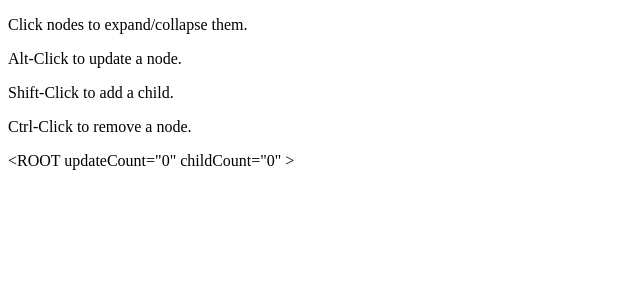
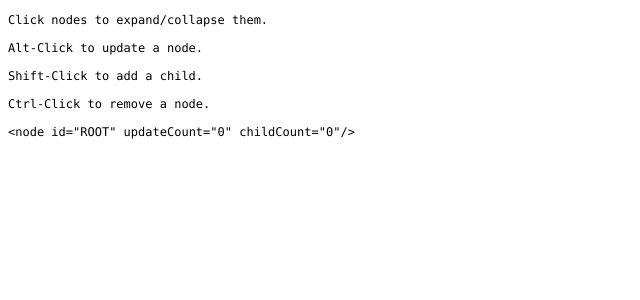
Before and after one commit to xirzec/react-treeview, a React app: page / in a window 1280 px wide. Shown: the top 300 px of the page, without its empty margins (0-640 px from the left). Built offline with nearby package versions, Linux system fonts and the light colour scheme.

Commit message:
Basic tree working

```diff
--- /dev/null
+++ b/public/global.css
@@ -0,0 +1,6 @@
+body {
+  font-family: "Consolas","Lucida Console",monospace;
+  font-size: 12px;
+  line-height: 1.3335;
+  user-select: none;
+}
--- a/public/index.html
+++ b/public/index.html
@@ -4,6 +4,7 @@
         <meta charset="UTF-8" />
         <meta http-equiv="Content-Type" content="text/html" />
         <title>TreeView Demo</title>
+        <link rel="stylesheet" href="global.css" />
     </head>
     <body>
         <div id="app"></div>
--- /dev/null
+++ b/src/ux/icons/icon.tsx
@@ -0,0 +1,39 @@
+import * as React from "react";
+
+export interface IIconProps {
+    style?: React.CSSProperties;
+    onClick?: (evt: React.MouseEvent<SVGElement>) => void;
+    height?: number;
+    width?: number;
+}
+
+export abstract class Icon extends React.PureComponent<IIconProps> {
+    public static defaultProps = {
+        height: 14,
+        width: 14,
+    };
+
+    public render() {
+        return (
+        <svg
+            style={this.props.style}
+            fill="currentColor"
+            height={this.props.height}
+            width={this.props.width}
+            viewBox="0 0 448 448"
+            onClick={this.handleClick}
+            focusable="false"
+        >
+            {this.getIcon()}
+        </svg>
+        );
+    }
+
+    protected abstract getIcon(): JSX.Element | JSX.Element[];
+
+    private handleClick = (evt: React.MouseEvent<SVGElement>) => {
+        if (this.props.onClick) {
+            this.props.onClick(evt);
+        }
+    }
+}
--- /dev/null
+++ b/src/ux/icons/treeCollapsed.tsx
@@ -0,0 +1,8 @@
+import * as React from "react";
+import { Icon } from "./icon";
+
+export default class TreeCollapsedIcon extends Icon {
+    protected getIcon() {
+        return <path d="M160 352.438v-256.908l135.22 128.47-135.22 128.438zm32-182.375v107.875l56.766-53.938-56.766-53.937z"/>;
+    }
+}
--- /dev/null
+++ b/src/ux/icons/treeExpanded.tsx
@@ -0,0 +1,8 @@
+import * as React from "react";
+import { Icon } from "./icon";
+
+export default class TreeExpandedIcon extends Icon {
+    protected getIcon() {
+        return <path d="M320 128v192h-192l192-192z"/>;
+    }
+}
--- a/src/ux/treeItem.tsx
+++ b/src/ux/treeItem.tsx
@@ -1,5 +1,8 @@
 import * as React from "react";
 import { INode, INodeMap } from "../data/interfaces";
+import TreeCollapsedIcon from "./icons/treeCollapsed";
+import TreeExpandedIcon from "./icons/treeExpanded";
+import TreeLevel from "./treeLevel";
 
 export interface ITreeItemProps {
     map: INodeMap;
@@ -7,20 +10,74 @@ export interface ITreeItemProps {
     onItemClick: (evt: React.MouseEvent<HTMLDivElement>, id: string) => void;
 }
 
-export default class TreeLevel extends React.PureComponent<ITreeItemProps> {
+export interface ITreeItemState {
+    expanded: boolean;
+}
+
+export default class TreeItem extends React.PureComponent<ITreeItemProps, ITreeItemState> {
+
+    constructor(props: ITreeItemProps) {
+        super(props);
+        this.state = {
+            expanded: false,
+        };
+    }
+
     public render() {
         const item = this.props.item;
+        const hasChildren = item.children.size > 0;
+        const expanded = this.state.expanded;
+        let icon: JSX.Element | undefined;
+        let footer: JSX.Element | undefined;
+        let child: JSX.Element | undefined;
+        if (hasChildren && expanded) {
+            icon = <TreeExpandedIcon/>;
+            footer = <div>&lt;node&gt;</div>;
+            child = (
+                <TreeLevel
+                    map={this.props.map}
+                    items={this.getChildren()}
+                    isRoot={false}
+                    onItemClick={this.props.onItemClick}
+                />
+            );
+        } else if (hasChildren) {
+            icon = <TreeCollapsedIcon/>;
+        }
         return (
             <div onClick={this.onClick}>
-                &lt;
-                {item.id} updateCount="{item.updateCount}"
-                childCount="{item.children.size}"
-                &gt;
+                <div>
+                    {icon}
+                    &lt;node
+                    id="{item.id}"
+                    updateCount="{item.updateCount}"
+                    childCount="{item.children.size}"
+                    {expanded ? "" : "/"}&gt;
+                </div>
+                {child}
+                {footer}
             </div>
         );
     }
 
     private onClick = (evt: React.MouseEvent<HTMLDivElement>) => {
-        this.props.onItemClick(evt, this.props.item.id);
+        evt.stopPropagation();
+        if (!evt.altKey && !evt.shiftKey && !evt.ctrlKey) {
+            this.toggleExpand();
+        } else {
+            this.props.onItemClick(evt, this.props.item.id);
+        }
+    }
+
+    private toggleExpand() {
+        if (this.props.item.children.size > 0) {
+            this.setState({
+                expanded: !this.state.expanded,
+            });
+        }
+    }
+
+    private getChildren() {
+        return this.props.item.children.toArray().map(child => this.props.map.get(child));
     }
 }
--- a/src/ux/treeLevel.tsx
+++ b/src/ux/treeLevel.tsx
@@ -6,11 +6,18 @@ export interface ITreeLevelProps {
     map: INodeMap;
     items: INode[];
     onItemClick: (evt: React.MouseEvent<HTMLDivElement>, id: string) => void;
+    isRoot?: boolean;
 }
 
 export default class TreeLevel extends React.PureComponent<ITreeLevelProps> {
+
+    public static defaultProps = {
+        isRoot: true,
+    };
+
     public render() {
-        return <div>{this.getItems()}</div>;
+        const style = this.props.isRoot ? {} : nestedStyle;
+        return <div style={style}>{this.getItems()}</div>;
     }
 
     private getItems(): JSX.Element[] {
@@ -19,3 +26,7 @@ export default class TreeLevel extends React.PureComponent<ITreeLevelProps> {
         });
     }
 }
+
+const nestedStyle: React.CSSProperties = {
+    paddingLeft: 16,
+};
```
